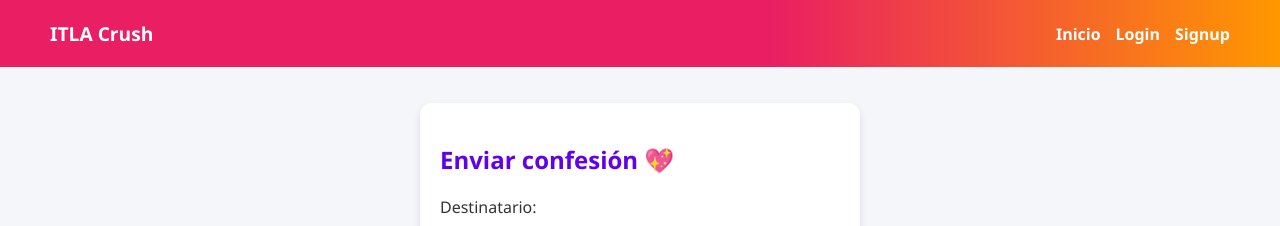
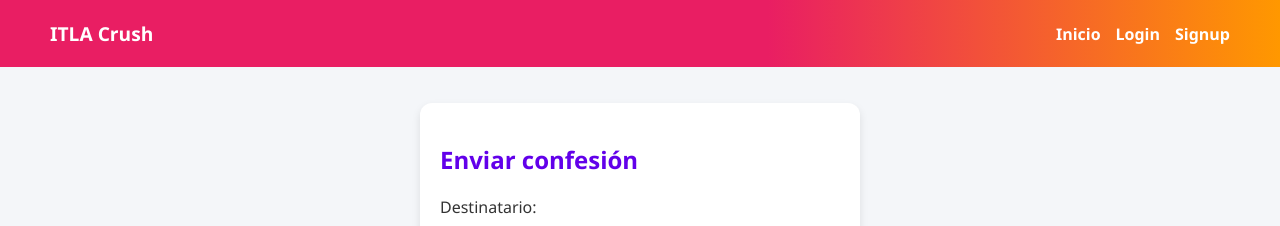
Before and after one commit to JulioFlorentino/Itla_Crush_Final_proyect, a React (Vite) app: page /confess in a window 1280 px wide. Shown: the top 226 px of the page. Built offline with nearby package versions, Linux system fonts and the light colour scheme; no server answers; the database is empty.

Commit message:
deploy_19-25

```diff
--- a/src/routes/ConfessionForm.jsx
+++ b/src/routes/ConfessionForm.jsx
@@ -64,7 +64,7 @@ export default function ConfessionForm() {
 
   return (
     <form onSubmit={handleSubmit}>
-      <h2>Enviar confesión 💖</h2>
+      <h2>Enviar confesión </h2>
 
       <label>Destinatario:</label>
       <select
```
